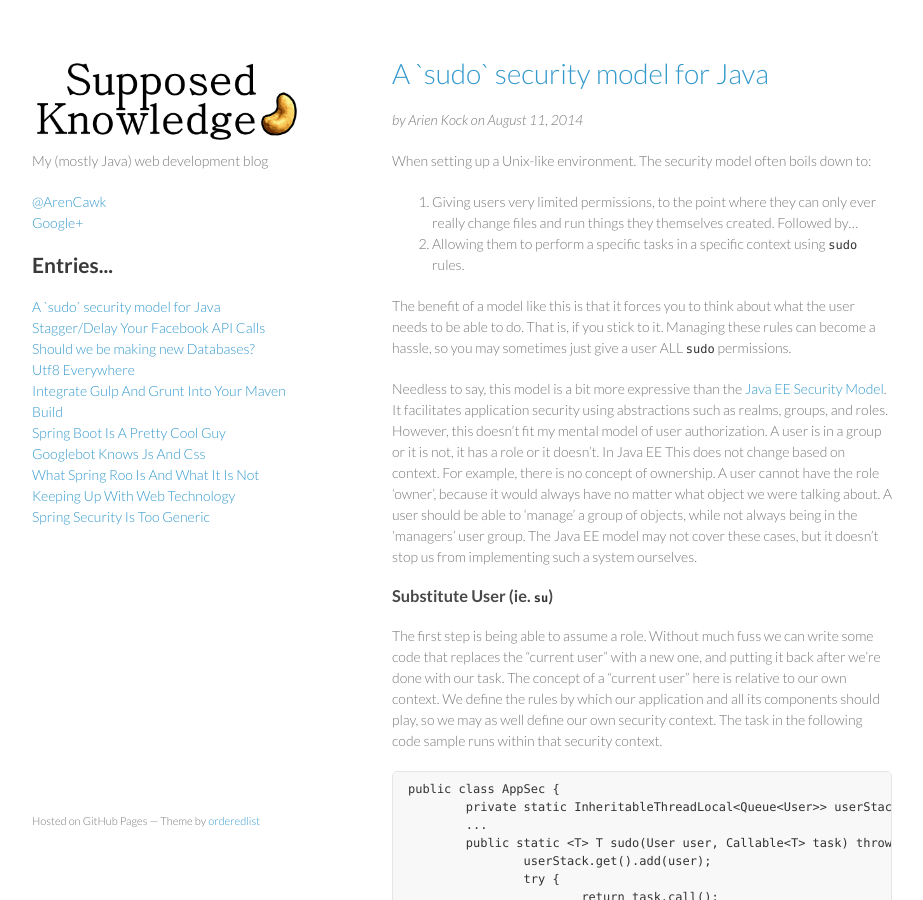
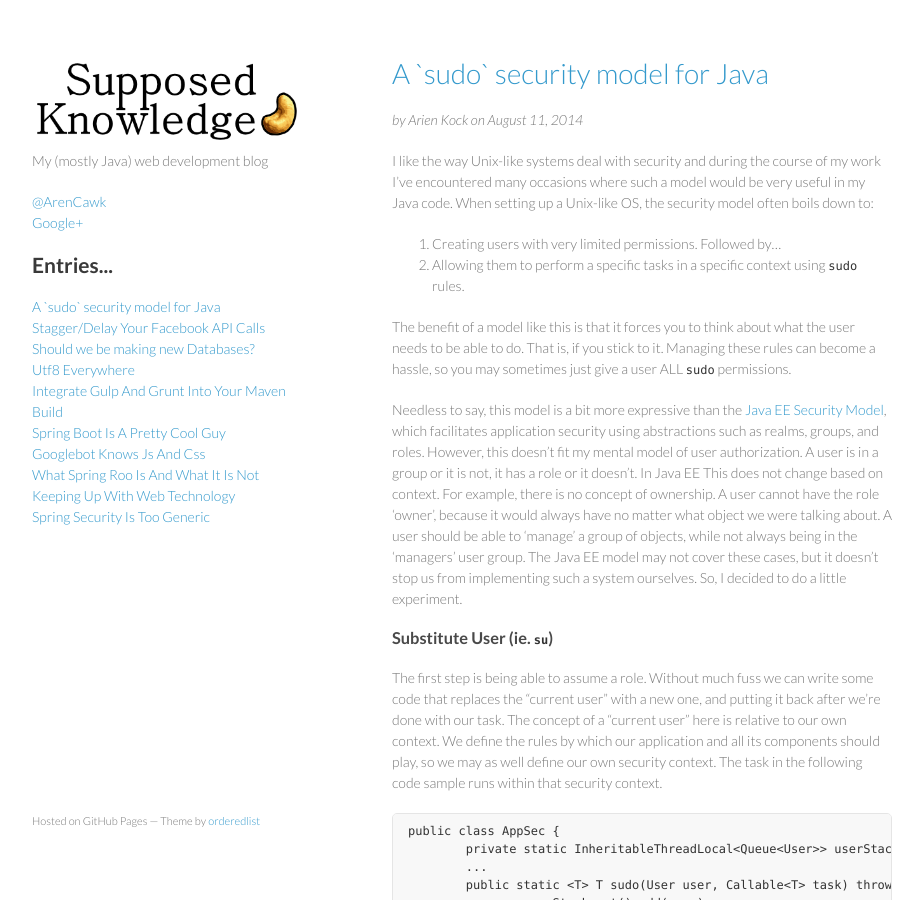
Before and after one commit to arienkock/arienkock.github.io, a Jekyll site: the page built from _posts/2014-08-11-java-sudo-security.md, in a window 1280 px wide and 900 px high. Shown: the whole window, without its empty margins (178-1101 px from the left). Built offline with Jekyll 4.4.1, drawn with Linux system fonts in a browser that asks for light colours; some of the changed text lies outside the part shown.

Commit message:
Update 2014-08-11-java-sudo-security.md

```diff
--- a/_posts/2014-08-11-java-sudo-security.md
+++ b/_posts/2014-08-11-java-sudo-security.md
@@ -2,14 +2,14 @@
 layout: post
 title: A `sudo` security model for Java
 ---
-When setting up a Unix-like environment. The security model often boils down to:
+I like the way Unix-like systems deal with security and during the course of my work I've encountered many occasions where such a model would be very useful in my Java code. When setting up a Unix-like OS, the security model often boils down to:
 
-1. Giving users very limited permissions, to the point where they can only ever really change files and run things they themselves created. Followed by...
+1. Creating users with very limited permissions. Followed by...
 2. Allowing them to perform a specific tasks in a specific context using `sudo` rules.
 
 The benefit of a model like this is that it forces you to think about what the user needs to be able to do. That is, if you stick to it. Managing these rules can become a hassle, so you may sometimes just give a user ALL `sudo` permissions.
 
-Needless to say, this model is a bit more expressive than the [Java EE Security Model](http://docs.oracle.com/javaee/7/tutorial/doc/security-intro.htm). It facilitates application security using abstractions such as realms, groups, and roles. However, this doesn't fit my mental model of user authorization. A user is in a group or it is not, it has a role or it doesn't. In Java EE This does not change based on context. For example, there is no concept of ownership. A user cannot have the role 'owner', because it would always have no matter what object we were talking about. A user should be able to 'manage' a group of objects, while not always being in the 'managers' user group. The Java EE model may not cover these cases, but it doesn't stop us from implementing such a system ourselves.
+Needless to say, this model is a bit more expressive than the [Java EE Security Model](http://docs.oracle.com/javaee/7/tutorial/doc/security-intro.htm), which facilitates application security using abstractions such as realms, groups, and roles. However, this doesn't fit my mental model of user authorization. A user is in a group or it is not, it has a role or it doesn't. In Java EE This does not change based on context. For example, there is no concept of ownership. A user cannot have the role 'owner', because it would always have no matter what object we were talking about. A user should be able to 'manage' a group of objects, while not always being in the 'managers' user group. The Java EE model may not cover these cases, but it doesn't stop us from implementing such a system ourselves. So, I decided to do a little experiment.
 
 ### Substitute User (ie. `su`)
 The first step is being able to assume a role. Without much fuss we can write some code that replaces the "current user" with a new one, and putting it back after we're done with our task. The concept of a "current user" here is relative to our own context. We define the rules by which our application and all its components should play, so we may as well define our own security context. The task in the following code sample runs within that security context.
@@ -48,4 +48,6 @@ The complete code including unit tests can be found on [my GitHub repo](https://
 ### In Summary
 This is a first step in creating a more expressive security model that applies to any Java application. Not just webapps. When you are very strict about which users are allowed to modify your entities, you'll get early warnings during development when your own code tries to delete something it doesn't have permissions for.
 
-The next step is to use this model to introduce the same elements as in a `sudo` execution, which are the __task__ and the __context__. The task is some application specific operation and the context is the operand/subject of that operation.
+At work I've started creating a similar system and it's already caused us to rethink certain permissions. For example, an anonymous user is allowed to register a new account, but that also means editing the account to add some default info. Anonymous users aren't allowed to edit user accounts. So, during the atomic step of creating the account we should assume (`AppSec.sudo`) the new user's identity before proceeding to the next step of the registration process.
+
+The next step is to use this model to introduce the same elements as in a Unix-like `sudo` execution, which are the __task__ and the __context__. The task is some application specific operation and the context is the operand/subject of that operation.
```
